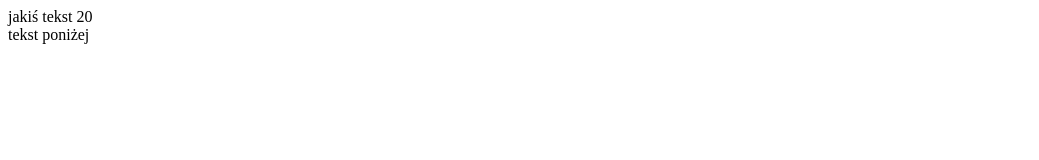
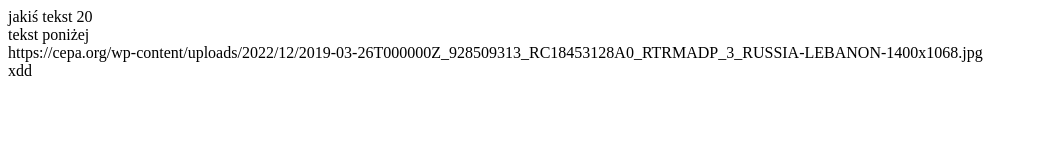
Before and after one commit to TestAcc5847593/mat-m, a plain HTML site: page index.html in a window 1280 px wide. Shown: the whole page, without its empty margins (0-1039 px from the left). Drawn offline with Linux system fonts and the light colour scheme.

Commit message:
Update index.html

```diff
--- a/index.html
+++ b/index.html
@@ -10,7 +10,10 @@
 
 <body>
  jakiś tekst 20 <br>
- tekst poniżej
+ tekst poniżej<br>
+ https://cepa.org/wp-content/uploads/2022/12/2019-03-26T000000Z_928509313_RC18453128A0_RTRMADP_3_RUSSIA-LEBANON-1400x1068.jpg
+ <br>
+ xdd
  <img src='mat/putin.jpg> <br>
 
   tekst 3
```
